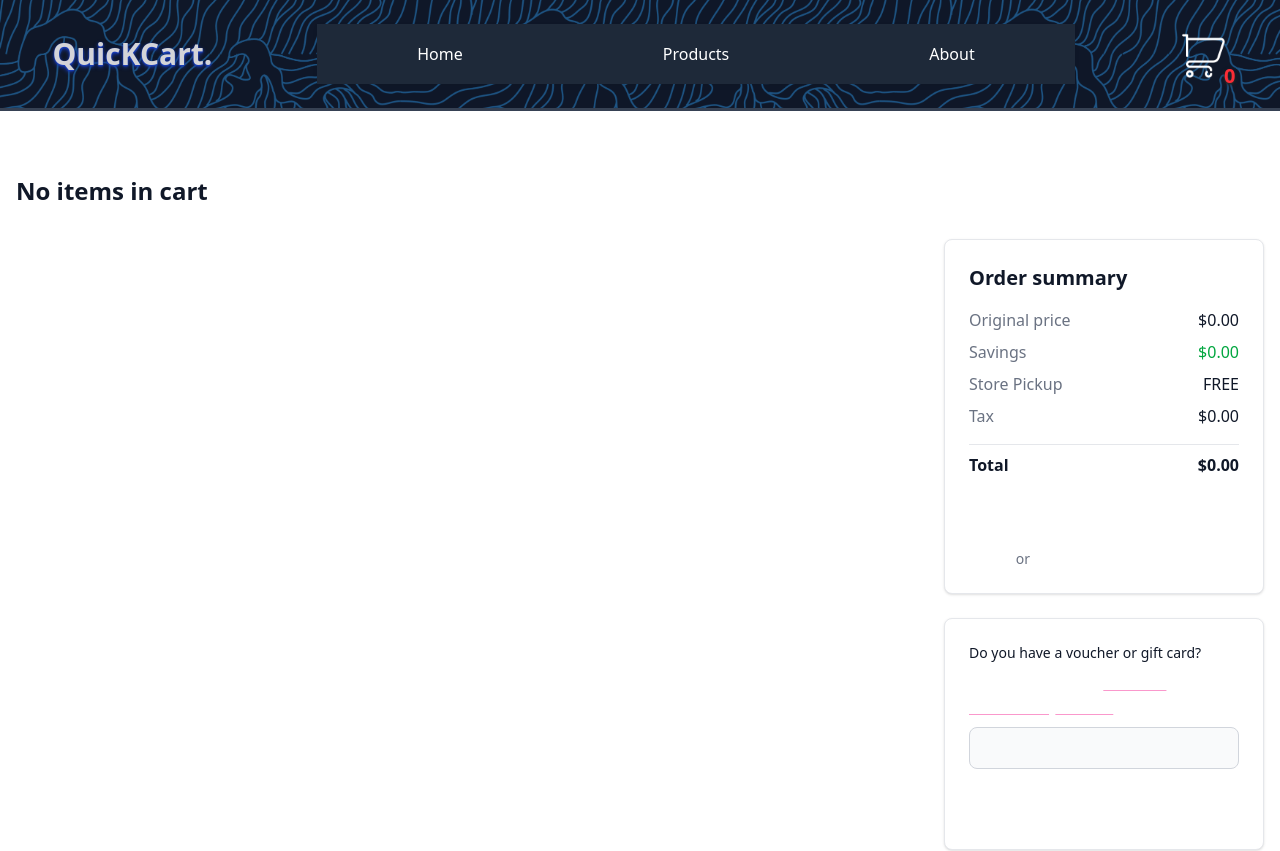
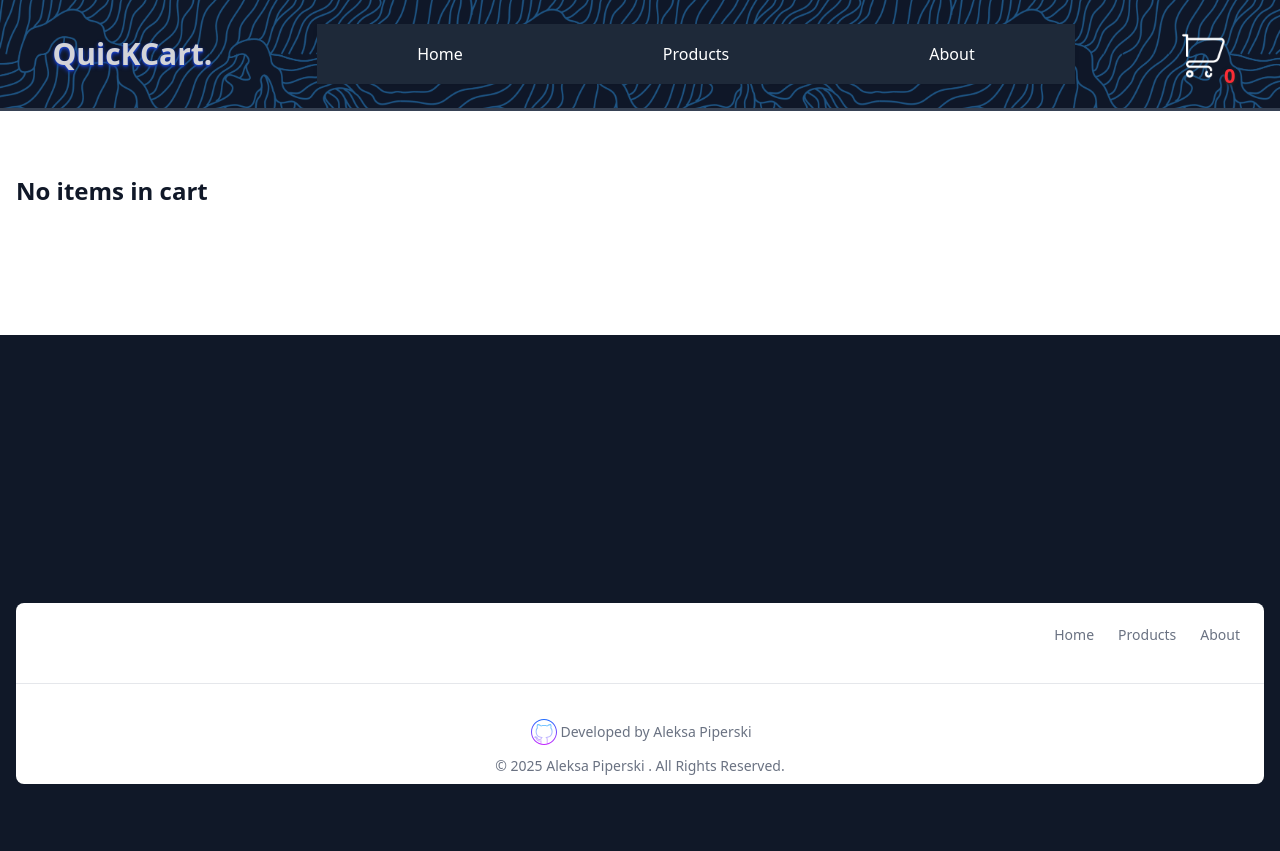
Before and after one commit to Piperski13/e-commerce-QuicKCart, a React (Vite) app: page /cart in a window 1280 px wide. Shown: the top 851 px of the page. After the commit the page ends 800 px from the top, so only its background shows below. Built offline with nearby package versions, Linux system fonts and the light colour scheme.

Commit message:
CheckoutSummary componenety, split logic

```diff
--- a/src/components/CartPage.jsx
+++ b/src/components/CartPage.jsx
@@ -1,10 +1,9 @@
 import { useState, useEffect } from "react";
 import { useOutletContext, Link } from "react-router-dom";
-import { formatCurrency } from "../utils/format";
 
 import CartPageItem from "./CartPageItem";
-import Voucher from "./Voucher";
 import CartPageRecommended from "./CartPageRecommended";
+import CheckoutSummary from "./CheckoutSummary";
 
 const CartPage = () => {
   const { cart, products } = useOutletContext();
@@ -14,7 +13,6 @@ const CartPage = () => {
   }, [cart]);
 
   const [itemTotals, setItemTotals] = useState({});
-  const [savings, setSavings] = useState(0);
 
   const handlePrices = (productId, price) => {
     setItemTotals((prev) => ({
@@ -23,7 +21,6 @@ const CartPage = () => {
     }));
   };
 
-  // Cart items and Recommendation start
   let cartListItems = false;
   let cartListItemsRecommended = false;
 
@@ -61,30 +58,6 @@ const CartPage = () => {
     });
   }
 
-  //Cart items and Recommendation end
-
-  //Total price summary start
-
-  let totalPriceBeforeTax = 0;
-
-  for (const price of Object.values(itemTotals)) {
-    totalPriceBeforeTax += price;
-  }
-
-  const originalPrice = formatCurrency(totalPriceBeforeTax);
-  const taxPrice = formatCurrency(totalPriceBeforeTax * 0.2);
-  const totalPrice = formatCurrency(
-    totalPriceBeforeTax + totalPriceBeforeTax * 0.2 - savings
-  );
-
-  const handleVoucherDiscount = (discount) => {
-    if (discount) {
-      setSavings(totalPriceBeforeTax * 0.1);
-    }
-  };
-
-  //Total price summary end
-
   return (
     <div>
       <section className="bg-white py-8 antialiased dark:bg-gray-900 md:py-16">
@@ -108,94 +81,7 @@ const CartPage = () => {
               </div>
               {/* RECOMMENDED CART ITEMS END */}
             </div>
-
-            <div className="mx-auto mt-6 max-w-4xl flex-1 space-y-6 lg:mt-0 lg:w-full">
-              <div className="space-y-4 rounded-lg border border-gray-200 bg-white p-4 shadow-sm dark:border-gray-700 dark:bg-gray-800 sm:p-6">
-                {/* ORDER SUMMARY START */}
-                <p className="text-xl font-semibold text-gray-900 dark:text-white">
-                  Order summary
-                </p>
-                <div className="space-y-4">
-                  <div className="space-y-2">
-                    <dl className="flex items-center justify-between gap-4">
-                      <dt className="text-base font-normal text-gray-500 dark:text-gray-400">
-                        Original price
-                      </dt>
-                      <dd className="text-base font-medium text-gray-900 dark:text-white">
-                        {originalPrice}
-                      </dd>
-                    </dl>
-
-                    <dl className="flex items-center justify-between gap-4">
-                      <dt className="text-base font-normal text-gray-500 dark:text-gray-400">
-                        Savings
-                      </dt>
-                      <dd className="text-base font-medium text-green-600">
-                        {savings === 0
-                          ? formatCurrency(savings)
-                          : "-" + formatCurrency(savings)}
-                      </dd>
-                    </dl>
-
-                    <dl className="flex items-center justify-between gap-4">
-                      <dt className="text-base font-normal text-gray-500 dark:text-gray-400">
-                        Store Pickup
-                      </dt>
-                      <dd className="text-base font-medium text-gray-900 dark:text-white">
-                        FREE
-                      </dd>
-                    </dl>
-
-                    <dl className="flex items-center justify-between gap-4">
-                      <dt className="text-base font-normal text-gray-500 dark:text-gray-400">
-                        Tax
-                      </dt>
-                      <dd className="text-base font-medium text-gray-900 dark:text-white">
-                        {taxPrice}
-                      </dd>
-                    </dl>
-                  </div>
-
-                  <dl className="flex items-center justify-between gap-4 border-t border-gray-200 pt-2 dark:border-gray-700">
-                    <dt className="text-base font-bold text-gray-900 dark:text-white">
-                      Total
-                    </dt>
-                    <dd className="text-base font-bold text-gray-900 dark:text-white">
-                      {totalPrice}
-                    </dd>
-                  </dl>
-                </div>
-
-                <Link
-                  to="/checkout"
-                  className="flex w-full items-center justify-center rounded-lg bg-primary-700 px-5 py-2.5 text-sm font-medium text-white hover:bg-primary-800 focus:outline-none focus:ring-4 focus:ring-primary-300 dark:bg-primary-600 dark:hover:bg-primary-700 dark:focus:ring-primary-800"
-                >
-                  Proceed to Checkout
-                </Link>
-
-                <div className="flex items-center justify-center gap-2">
-                  <span className="text-sm font-normal text-gray-500 dark:text-gray-400">
-                    {" "}
-                    or{" "}
-                  </span>
-                  <Link
-                    to="/products"
-                    className="inline-flex items-center gap-2 text-sm font-medium text-primary-700 underline hover:no-underline dark:text-primary-500"
-                  >
-                    Continue Shopping
-                    <svg
-                      className="h-5 w-5"
-                      aria-hidden="true"
-                      xmlns="http://www.w3.org/2000/svg"
-                      fill="none"
-                      viewBox="0 0 24 24"
-                    ></svg>
-                  </Link>
-                </div>
-              </div>
-              {/* ORDER SUMMARY END */}
-              <Voucher discount={handleVoucherDiscount} />
-            </div>
+            {cart.length > 0 ? <CheckoutSummary itemTotals={itemTotals} /> : ""}
           </div>
         </div>
       </section>
--- a/src/components/CheckoutPage.jsx
+++ b/src/components/CheckoutPage.jsx
@@ -1,7 +1,26 @@
+import { useOutletContext } from "react-router-dom";
+
 const CheckoutPage = () => {
+  const { cart, products } = useOutletContext();
+  const generateTimestampedReceiptNumber = () => {
+    const timestamp = new Date().getTime();
+    const randomNumber = Math.floor(Math.random() * 1000);
+    return `Receipt-${timestamp}-${randomNumber}`;
+  };
   return (
-    <div>
-      <h1>Checkout page</h1>
+    <div className="flex items-center justify-center flex-col h-screen">
+      <h1 className="text-6xl font-bold">
+        Thank you for shoping with{" "}
+        <span class="bg-gradient-to-r from-purple-400 to-[#101828] bg-clip-text text-transparent">
+          QuicKCart.
+        </span>
+      </h1>
+      <p className="text-zinc-400 mb-2 mt-10 w-200 text-center">
+        Your one-stop shop for fast, easy, and reliable online shopping.{" "}
+      </p>
+      <span className="text-green-600">
+        {generateTimestampedReceiptNumber()}
+      </span>
     </div>
   );
 };
--- /dev/null
+++ b/src/components/CheckoutSummary.jsx
@@ -0,0 +1,115 @@
+import { useState } from "react";
+import { Link } from "react-router-dom";
+import { formatCurrency } from "../utils/format";
+import Voucher from "./Voucher";
+
+const CheckoutSummary = (props) => {
+  const [savings, setSavings] = useState(0);
+
+  let totalPriceBeforeTax = 0;
+
+  for (const price of Object.values(props.itemTotals)) {
+    totalPriceBeforeTax += price;
+  }
+
+  const originalPrice = formatCurrency(totalPriceBeforeTax);
+  const taxPrice = formatCurrency(totalPriceBeforeTax * 0.2);
+  const totalPrice = formatCurrency(
+    totalPriceBeforeTax + totalPriceBeforeTax * 0.2 - savings
+  );
+
+  const handleVoucherDiscount = (discount) => {
+    if (discount) {
+      setSavings(totalPriceBeforeTax * 0.1);
+    }
+  };
+  return (
+    <div className="mx-auto mt-6 max-w-4xl flex-1 space-y-6 lg:mt-0 lg:w-full">
+      <div className="space-y-4 rounded-lg border border-gray-200 bg-white p-4 shadow-sm dark:border-gray-700 dark:bg-gray-800 sm:p-6">
+        <p className="text-xl font-semibold text-gray-900 dark:text-white">
+          Order summary
+        </p>
+        <div className="space-y-4">
+          <div className="space-y-2">
+            <dl className="flex items-center justify-between gap-4">
+              <dt className="text-base font-normal text-gray-500 dark:text-gray-400">
+                Original price
+              </dt>
+              <dd className="text-base font-medium text-gray-900 dark:text-white">
+                {originalPrice}
+              </dd>
+            </dl>
+
+            <dl className="flex items-center justify-between gap-4">
+              <dt className="text-base font-normal text-gray-500 dark:text-gray-400">
+                Savings
+              </dt>
+              <dd className="text-base font-medium text-green-600">
+                {savings === 0
+                  ? formatCurrency(savings)
+                  : "-" + formatCurrency(savings)}
+              </dd>
+            </dl>
+
+            <dl className="flex items-center justify-between gap-4">
+              <dt className="text-base font-normal text-gray-500 dark:text-gray-400">
+                Store Pickup
+              </dt>
+              <dd className="text-base font-medium text-gray-900 dark:text-white">
+                FREE
+              </dd>
+            </dl>
+
+            <dl className="flex items-center justify-between gap-4">
+              <dt className="text-base font-normal text-gray-500 dark:text-gray-400">
+                Tax
+              </dt>
+              <dd className="text-base font-medium text-gray-900 dark:text-white">
+                {taxPrice}
+              </dd>
+            </dl>
+          </div>
+
+          <dl className="flex items-center justify-between gap-4 border-t border-gray-200 pt-2 dark:border-gray-700">
+            <dt className="text-base font-bold text-gray-900 dark:text-white">
+              Total
+            </dt>
+            <dd className="text-base font-bold text-gray-900 dark:text-white">
+              {totalPrice}
+            </dd>
+          </dl>
+        </div>
+
+        <Link
+          to="/checkout"
+          className="flex w-full items-center justify-center rounded-lg bg-primary-700 px-5 py-2.5 text-sm font-medium text-white hover:bg-primary-800 focus:outline-none focus:ring-4 focus:ring-primary-300 dark:bg-primary-600 dark:hover:bg-primary-700 dark:focus:ring-primary-800"
+        >
+          Proceed to Checkout
+        </Link>
+
+        <div className="flex items-center justify-center gap-2">
+          <span className="text-sm font-normal text-gray-500 dark:text-gray-400">
+            {" "}
+            or{" "}
+          </span>
+          <Link
+            to="/products"
+            className="inline-flex items-center gap-2 text-sm font-medium text-primary-700 underline hover:no-underline dark:text-primary-500"
+          >
+            Continue Shopping
+            <svg
+              className="h-5 w-5"
+              aria-hidden="true"
+              xmlns="http://www.w3.org/2000/svg"
+              fill="none"
+              viewBox="0 0 24 24"
+            ></svg>
+          </Link>
+        </div>
+      </div>
+      <Voucher discount={handleVoucherDiscount} />
+    </div>
+  );
+};
+
+export default CheckoutSummary;
```
